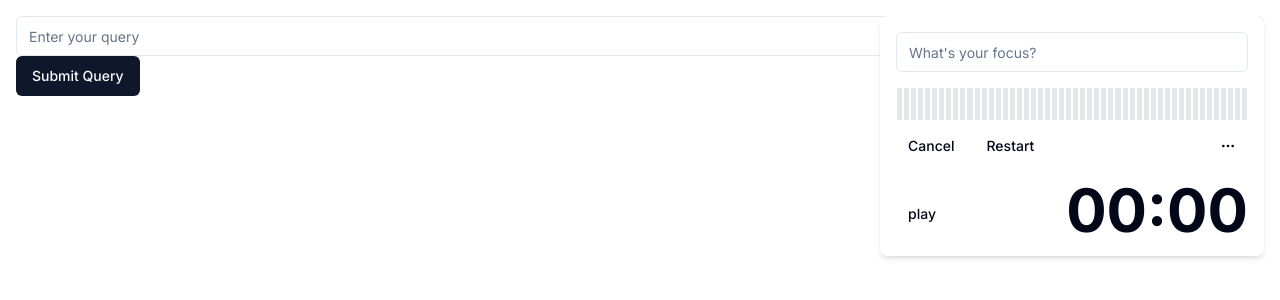
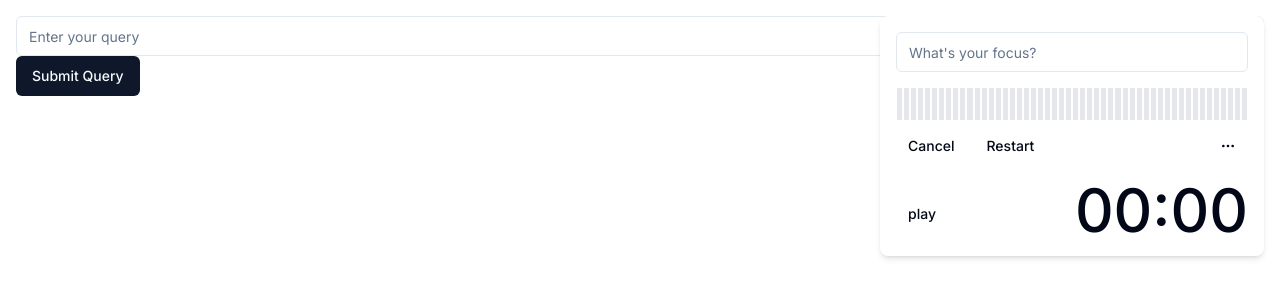
Before and after one commit to jackddouglas/llmap, a Next.js app: page / in a window 1280 px wide. Shown: the top 300 px of the page. Built offline with nearby package versions, Linux system fonts and the light colour scheme.

Commit message:
add font changes

```diff
--- a/components/ui/timer.tsx
+++ b/components/ui/timer.tsx
@@ -122,7 +122,7 @@
         <Button onClick={handlePlayPause} variant="ghost" size="sm" className="mb-2">
           {isRunning ? 'pause' : 'play'}
         </Button>
-        <div className={`${isRunning && !isHovering ? 'text-4xl font-thin' : 'text-6xl font-bold'}`}>
+        <div className={`${isRunning && !isHovering ? 'text-4xl font-normal' : 'text-6xl font-medium'}`}>
           {formatTime(time)}
         </div>
       </div>
```
